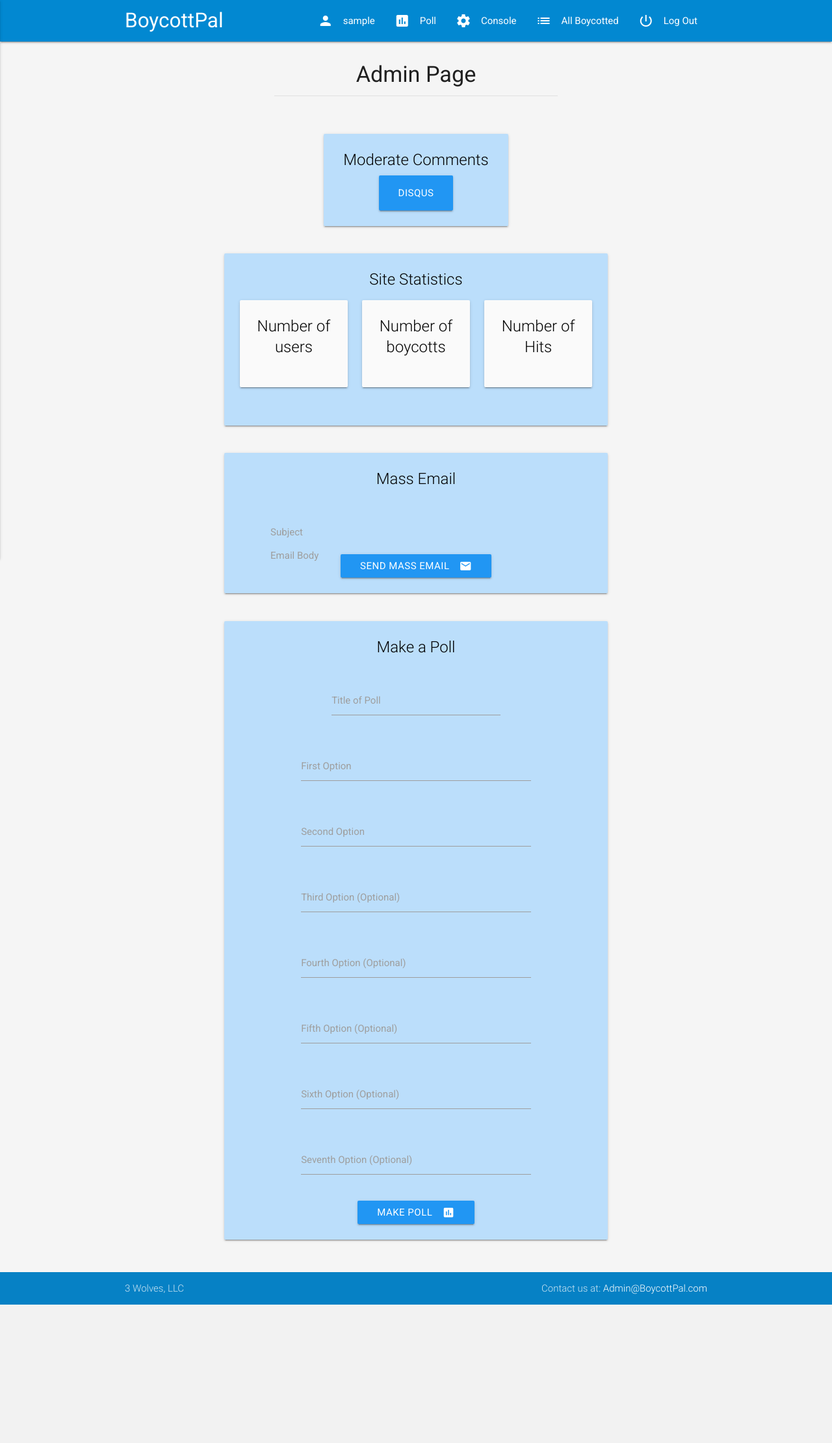
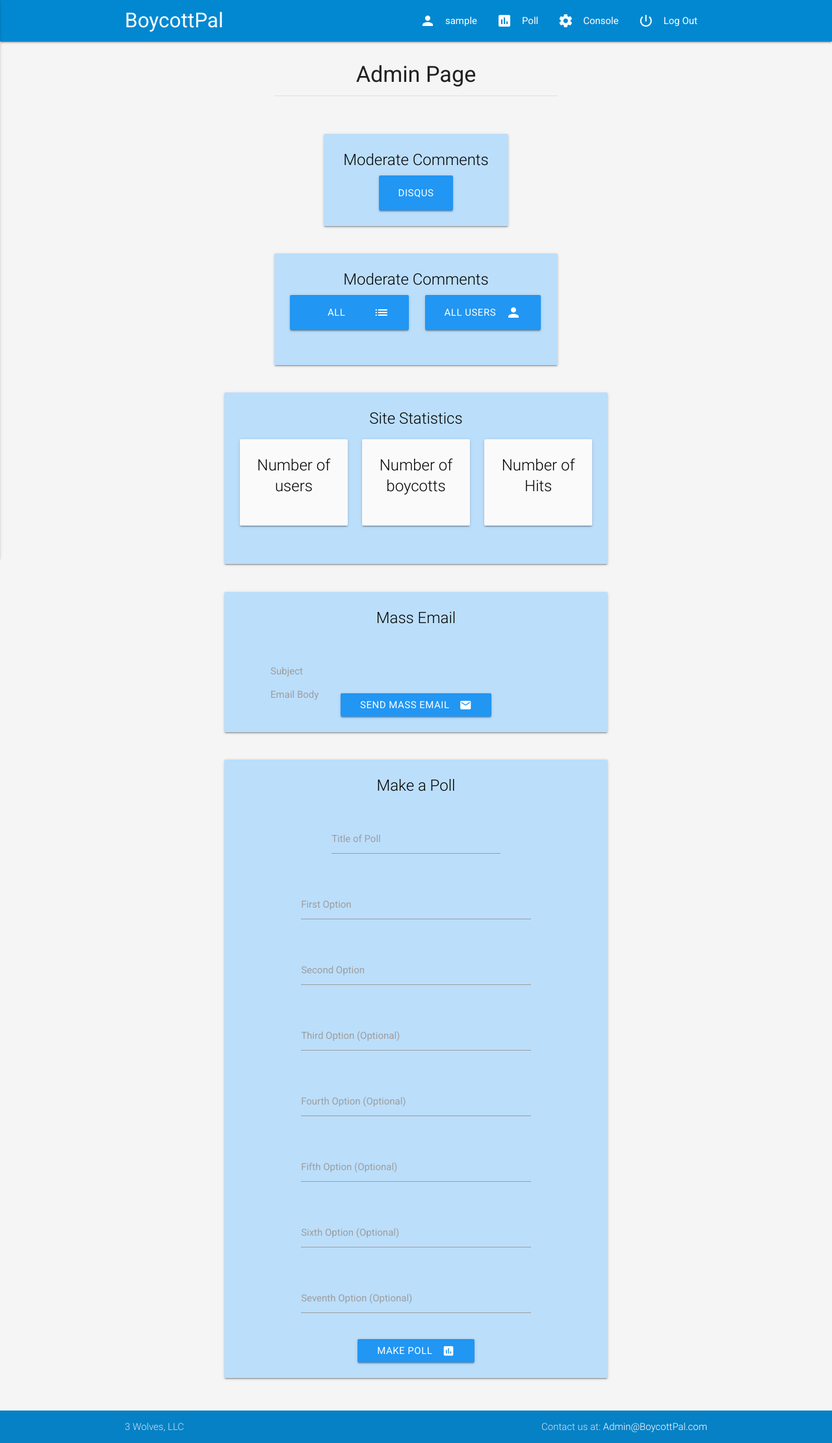
Before and after one commit to StefanMarchhart/boycottpal, a Django app: page /console/make_poll in a window 1280 px wide. Shown: the whole page at 65% size. Before the commit the page ends 2008 px from the top, so only its background shows below. Run offline with Django 3.2, Linux system fonts and the light colour scheme; the visitor is signed in with stand-in values (Sample User, id 1); some libraries are stand-ins or nearby versions.

Commit message:
A lot of style stuff

```diff
--- a/account/templates/console.html
+++ b/account/templates/console.html
@@ -34,6 +34,30 @@
                             <div class="panel-body center">
                                 <a href="https://disqus.com/admin/moderate/"
                                    class="btn-large waves-effect waves-light blue">Disqus</a>
+                            </div>
+                        </div>
+                    </div>
+                </div>
+            </div>
+            <div class="row">
+                <div class="col s12 m6 offset-m3">
+                    <div class="blue lighten-4 card">
+                        <div class="card-content black-text center">
+                            <span class="card-title">Moderate Comments</span>
+                            <div class="panel-body center">
+                                <div class="row">
+                                    <div class="col s12 m6">
+                                        <a href="/boycotted/view/all"
+                                           class="btn-large waves-effect waves-light blue bottommargin"><i
+                                                class="material-icons right">list</i>All Boycotted</a>
+                                    </div>
+                                    <div class="col s12 m6">
+                                        <a href="/users/view/all"
+                                           class="btn-large waves-effect waves-light blue"><i
+                                                class="material-icons right">person</i>All Users</a>
+                                    </div>
+
+                                </div>
                             </div>
                         </div>
                     </div>
@@ -213,7 +237,7 @@
                                     </div>
                                     {{ poll_form.color }}
                                     <script>
-                                        var hues=[
+                                        var hues = [
                                             'red',
                                             'orange',
                                             'yellow',
@@ -223,20 +247,22 @@
                                             'pink',
                                         ];
 
-                                        var colors=[];
+                                        var colors = [];
                                         for (i = 0; i < 7; i++) {
                                             colors.push(randomColor({
-                                                hue: hues.sort(function() { return 0.5 - Math.random();}).pop(),
+                                                hue: hues.sort(function () {
+                                                    return 0.5 - Math.random();
+                                                }).pop(),
                                                 luminosity: 'light'
                                             }));
                                         }
-                                        color=colors.join();
+                                        color = colors.join();
                                         $("#id_color").val(color);
                                         {#                                        alert(color)#}
 
 
                                     </script>
-{#                                    <input type="hidden" value=color name="color">#}
+                                    {#                                    <input type="hidden" value=color name="color">#}
 
                                     <button class="btn waves-effect waves-light blue" type="submit" name="action">Make
                                         Poll
--- a/boycott/settings.py
+++ b/boycott/settings.py
@@ -22,10 +22,9 @@ PROJECT_ROOT = os.path.dirname(os.path.abspath(__file__))
 
 # SECURITY WARNING: keep the secret key used in production secret!
 SECRET_KEY = os.environ.get('SECRET_KEY')
-# SECRET_KEY = 'g7iilt6uj&@rupry5(8n(ec(rg#i+@ncw+kq_qy^l(0pkdrw1j'
 
 # SECURITY WARNING: don't run with debug turned on in production!
-DEBUG = True
+DEBUG = os.environ.get('DEBUG')
 
 
 EMAIL_HOST = 'smtp.sendgrid.net'
--- a/boycott/static/css/style.css
+++ b/boycott/static/css/style.css
@@ -72,3 +72,13 @@ change "brown" to something of your choosing
 .terms{
     padding-left: 40px;
 }
+.reallyleft{
+    padding-left: 0;
+}
+.collect{
+    overflow:auto;
+}
+
+.bottommargin{
+    margin-bottom: 5%;
+}
--- a/boycott/templates/base.html
+++ b/boycott/templates/base.html
@@ -42,7 +42,6 @@
               <li><a href="/poll/vote/{{recent_poll}}"><i class="material-icons left">poll</i>Poll</a></li>
               {% if request.user.is_superuser %}
                   <li><a href="/console/"><i class="material-icons left">settings</i>Console</a></li>
-                  <li><a href="/boycotted/view/all/"><i class="material-icons left">list</i>All Boycotted</a></li>
 
               {% endif %}
               <li><a href="/logout/"><i class="material-icons left">power_settings_new</i>Log Out</a></li>
@@ -58,7 +57,6 @@
               <li><a href="/poll/vote/{{recent_poll}}"><i class="material-icons left">poll</i>Poll</a></li>
               {% if request.user.is_superuser %}
                   <li><a href="/console/"><i class="material-icons left">settings</i>Console</a></li>
-                  <li><a href="/boycotted/view/all/"><i class="material-icons left">list</i>All Boycotted</a></li>
               {% endif %}
               <li><a href="/logout/"><i class="material-icons left">power_settings_new</i>Log Out</a></li>
           {% else %}
```
Also changed, not shown: account/templates/home.html (+24 -15 lines), boycotted/templates/view_boycotted.html (+4 -4 lines), requirements.txt (+12 -0 lines).
